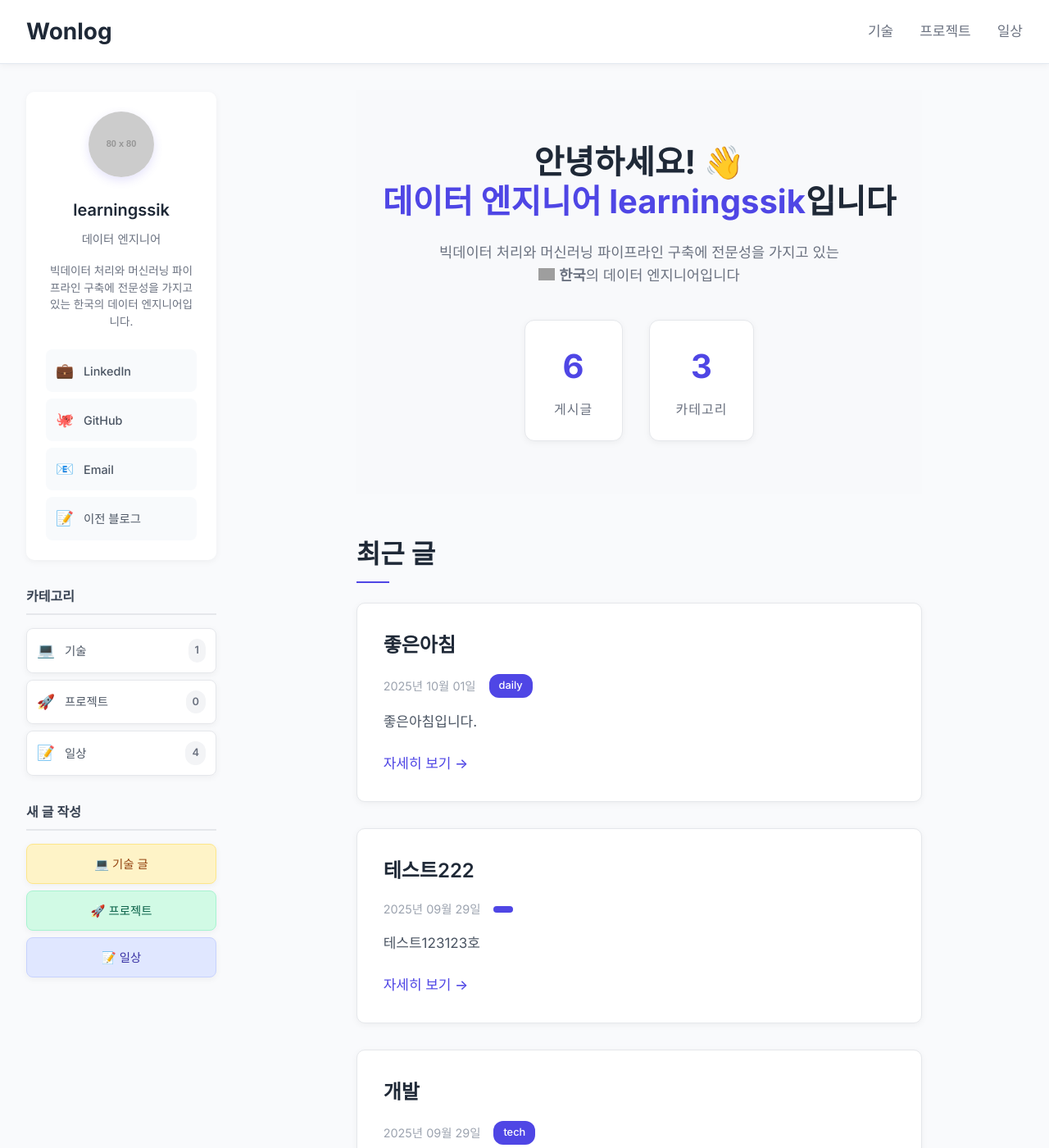
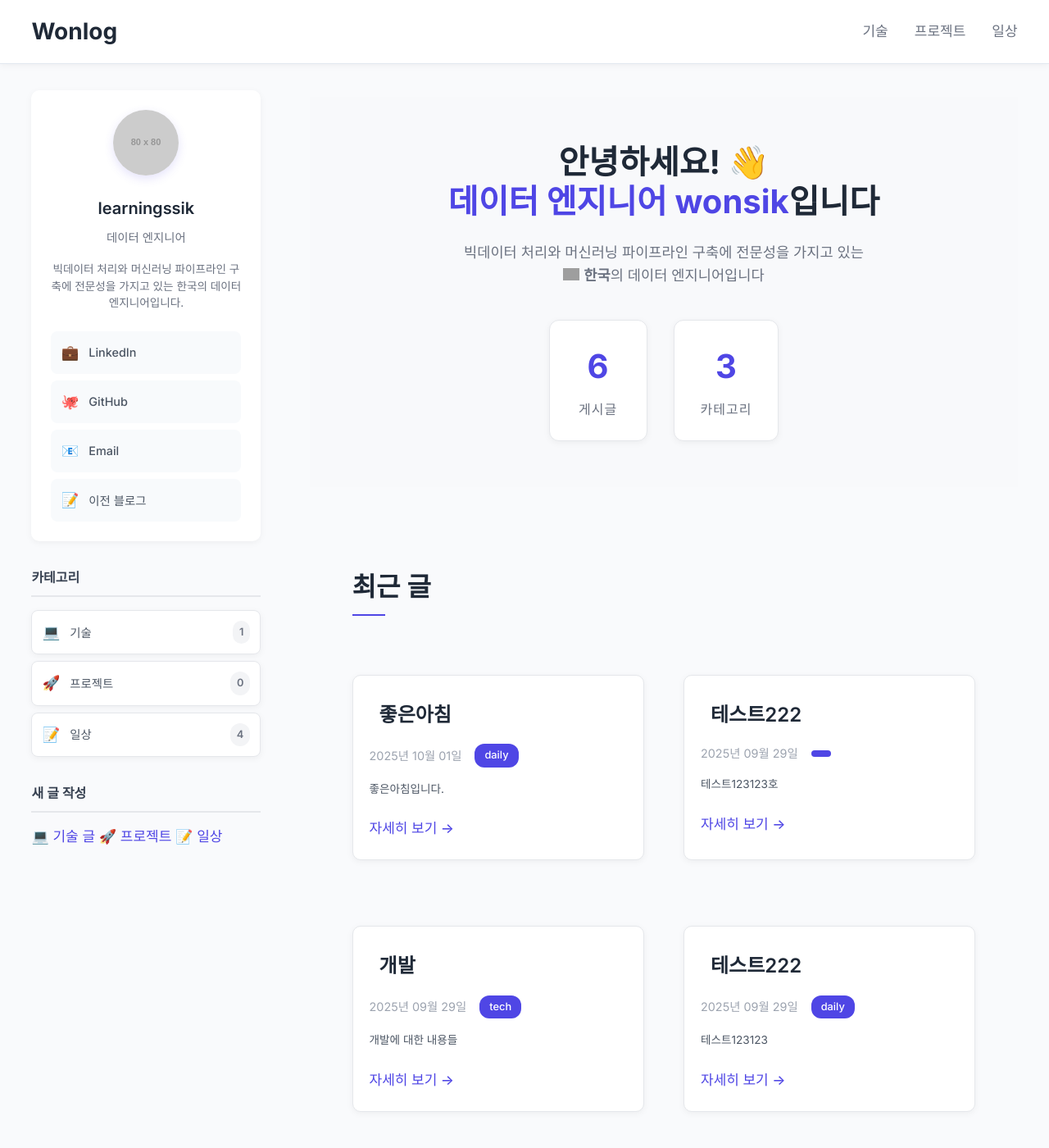
Before and after one commit to learningssik/learningssik.github.io, a Jekyll site: the page built from index.markdown, in a window 1280 px wide and 1400 px high. Shown: the whole window at 82% size. Built offline with Jekyll 4.4.1, drawn with Linux system fonts in a browser that asks for light colours; grey boxes are pictures that could not be loaded.

Commit message:
feat: 레이아웃 정렬 및 패딩 개선
- 헤더와 메인 콘텐츠 컨테이너 정렬 통일
- 사이드바 위치 조정 및 고정
- 메인 콘텐츠 중앙 정렬 및 균등 패딩 적용
- 반응형 디자인 개선 (데스크톱/모바일)
- CSS 변수 체계 정리 및 최적화

```diff
--- a/assets/css/main.css
+++ b/assets/css/main.css
@@ -1,4 +1,12 @@
 /* Reset & Base Styles */
+:root {
+    --layout-max-width: 1440px;
+    --sidebar-width: 280px;
+    --layout-side-padding: clamp(1.25rem, 3vw, 2.5rem);
+    --layout-gap: clamp(2.5rem, 5vw, 3.75rem);
+    --content-padding: clamp(2.25rem, 4vw, 3.5rem);
+}
+
 * {
     margin: 0;
     padding: 0;
@@ -42,9 +50,9 @@ body {
 }
 
 .header-content {
-    max-width: 1300px;
+    max-width: var(--layout-max-width);
     margin: 0 auto;
-    padding: 1rem 2rem;
+    padding: 1rem var(--layout-side-padding);
     display: flex;
     justify-content: space-between;
     align-items: center;
@@ -91,22 +99,19 @@ body {
 /* Layout Wrapper */
 .layout-wrapper {
     display: grid;
-    grid-template-columns: 280px minmax(0, 1fr);
-    max-width: 1300px;
+    grid-template-columns: var(--sidebar-width) minmax(0, 1fr);
+    max-width: var(--layout-max-width);
     margin: 0 auto;
+    padding: 0 var(--layout-side-padding);
+    column-gap: var(--layout-gap);
     min-height: calc(100vh - 80px);
-    gap: 0;
 }
 
 /* Sidebar */
 .sidebar {
     position: sticky;
     top: 80px;
-    height: fit-content;
-    margin-left: 2rem;
-    background: transparent;
-    padding-top: 2rem;
-    padding-right: 1rem;
+    padding: 2rem 0 0 0;
 }
 
 /* Profile Section */
@@ -245,84 +250,29 @@ body {
 }
 
 /* Write Section */
-.write-section {
-    margin-bottom: 2rem;
-}
-
-.write-buttons {
+/* Main Content */
+.main-content {
+    width: 100%;
+    max-width: calc(var(--layout-max-width) - var(--sidebar-width) - var(--layout-gap));
+    margin: 0 auto;
+    padding: 2.5rem 0 4rem;
     display: flex;
     flex-direction: column;
-    gap: 0.5rem;
-}
-
-.write-btn {
-    display: flex;
-    align-items: center;
-    justify-content: center;
-    gap: 0.5rem;
-    padding: 0.75rem;
-    border-radius: 8px;
-    text-decoration: none;
-    font-size: 0.9rem;
-    font-weight: 500;
-    transition: all 0.2s ease;
-    border: 1px solid transparent;
-    box-shadow: 0 2px 8px rgba(0, 0, 0, 0.05);
-}
-
-.write-btn.tech {
-    background: #fef3c7;
-    color: #92400e;
-    border-color: #fde68a;
-}
-
-.write-btn.tech:hover {
-    background: #fde68a;
-    color: #78350f;
-}
-
-.write-btn.projects {
-    background: #d1fae5;
-    color: #065f46;
-    border-color: #a7f3d0;
-}
-
-.write-btn.projects:hover {
-    background: #a7f3d0;
-    color: #047857;
-}
-
-.write-btn.daily {
-    background: #e0e7ff;
-    color: #3730a3;
-    border-color: #c7d2fe;
-}
-
-.write-btn.daily:hover {
-    background: #c7d2fe;
-    color: #312e81;
-}
-
-/* Main Content */
-.main-content {
-    max-width: 950px;
-    margin: 0 auto;
-    padding: 2rem 3rem;
+    gap: 3rem;
 }
 
 /* Hero Section */
 .hero-section {
     background: #f8f9fb;
     color: #1f2937;
-    padding: 4rem 0;
+    padding: 3.5rem var(--content-padding);
     margin-bottom: 3rem;
     text-align: center;
 }
 
 .hero-content {
-    max-width: 800px;
-    margin: 0 auto;
-    padding: 0 2rem;
+    max-width: none;
+    margin: 0;
 }
 
 .hero-title {
@@ -398,6 +348,7 @@ h2 {
     font-size: 2rem;
     margin-bottom: 1.5rem;
     position: relative;
+    padding-inline: var(--content-padding);
 }
 
 h2::after {
@@ -429,11 +380,23 @@ a:hover {
     color: #3730a3;
 }
 
+.main-content > h2 {
+    padding: 0 var(--content-padding);
+}
+
+/* Posts List */
+.posts-list {
+    display: grid;
+    grid-template-columns: repeat(auto-fit, minmax(320px, 1fr));
+    gap: clamp(2rem, 4vw, 3rem);
+    padding: 0 var(--content-padding);
+}
+
 /* Post Cards */
 .post-card {
     background: white;
     border-radius: 10px;
-    padding: 2rem;
+    padding: 1.5rem 1.75rem 1.5rem 1.25rem;
     margin-bottom: 2rem;
     box-shadow: 0 2px 8px rgba(0, 0, 0, 0.05);
     border: 1px solid #e5e7eb;
@@ -448,7 +411,12 @@ a:hover {
 .post-title {
     font-size: 1.5rem;
     font-weight: 600;
-    margin-bottom: 1rem;
+    margin-bottom: 0.75rem;
+    line-height: 1.3;
+    border-bottom: none;
+    padding: 8px 12px;
+    border-radius: 4px;
+    display: inline-block;
 }
 
 .post-title a {
@@ -486,6 +454,7 @@ a:hover {
     color: #4b5563;
     line-height: 1.6;
     margin-bottom: 1.5rem;
+    font-size: 0.85rem;
 }
 
 .read-more {
@@ -500,8 +469,9 @@ a:hover {
 
 /* Category Content */
 .category-content {
-    max-width: 950px;
+    max-width: clamp(980px, 75vw, 1120px);
     margin: 0 auto;
+    padding-inline: var(--content-padding);
 }
 
 .post-list {
@@ -512,21 +482,38 @@ a:hover {
 
 /* Responsive Design */
 @media (max-width: 1024px) {
+    .header-content {
+        padding: 1rem 1.5rem;
+    }
+
     .layout-wrapper {
         grid-template-columns: 1fr;
         gap: 0;
+        margin: 0 auto;
+        padding: 0 1.5rem;
     }
 
     .sidebar {
         position: static;
-        margin-left: 0;
         padding: 1rem 2rem;
         background: #f5f6fa;
         border-bottom: 1px solid #e2e8f0;
     }
 
     .main-content {
-        padding: 2rem 2rem;
+        max-width: none;
+        padding: 2rem 1.5rem 3rem;
+        gap: 2.5rem;
+    }
+
+    .hero-section,
+    .posts-list,
+    .main-content h2 {
+        padding-inline: 1.5rem;
+    }
+
+    .post-card {
+        padding: 1.25rem 1.5rem 1.25rem 1rem;
     }
 }
 
--- a/index.markdown
+++ b/index.markdown
@@ -1,13 +1,13 @@
 ---
 layout: default
-title: learningssik's Blog
+title: Wonlog
 ---
 
 <div class="hero-section">
   <div class="hero-content">
     <h1 class="hero-title">
       안녕하세요! 👋<br>
-      <span class="highlight">데이터 엔지니어 learningssik</span>입니다
+      <span class="highlight">데이터 엔지니어 wonsik</span>입니다
     </h1>
     <p class="hero-description">
       빅데이터 처리와 머신러닝 파이프라인 구축에 전문성을 가지고 있는<br>
```
